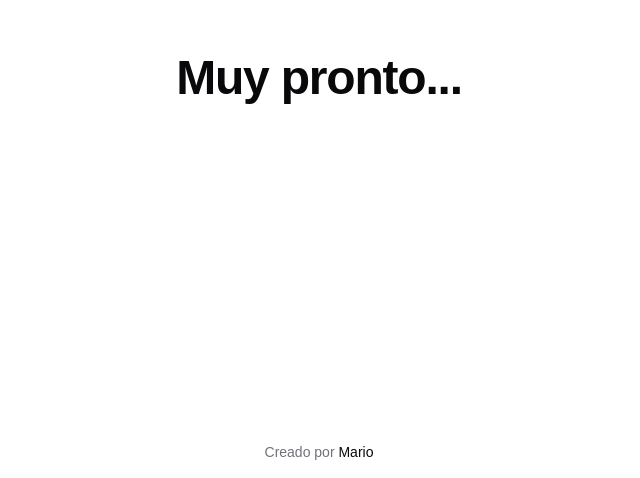
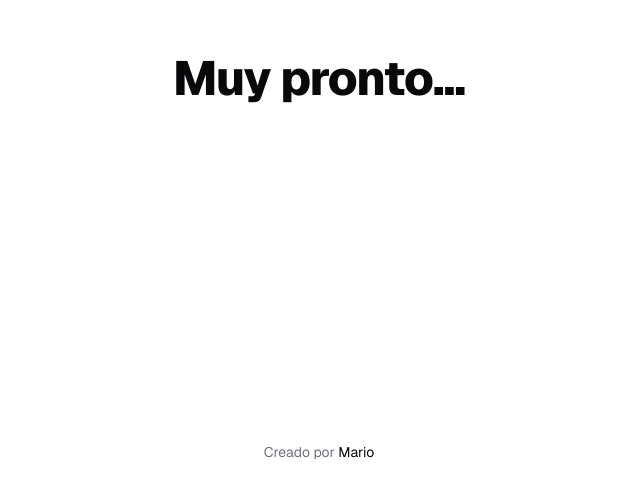
Before and after one commit to Belco90/nohay-web, a Next.js app: page / in a window 1280 px wide. Shown: the part 322-800 px from the top of the page, without its empty margins (321-961 px from the left). Built offline with nearby package versions, Linux system fonts and the light colour scheme.

Commit message:
Set up typography correctly

```diff
--- a/src/app/layout.tsx
+++ b/src/app/layout.tsx
@@ -1,4 +1,5 @@
 import type { Metadata } from 'next'
+import { Geist } from 'next/font/google'
 import type { ReactNode } from 'react'
 
 import './globals.css'
@@ -8,6 +9,10 @@ export const metadata: Metadata = {
 	description: 'Muy pronto...',
 }
 
+const geistFont = Geist({
+	subsets: ['latin'],
+})
+
 export default function RootLayout({
 	children,
 }: Readonly<{
@@ -15,7 +20,7 @@ export default function RootLayout({
 }>) {
 	return (
 		<html lang="es">
-			<body className="antialiased">
+			<body className={`${geistFont.className} antialiased`}>
 				<div className="min-h-screen flex items-center justify-center bg-background text-foreground transition-colors">
 					{children}
 				</div>
```
